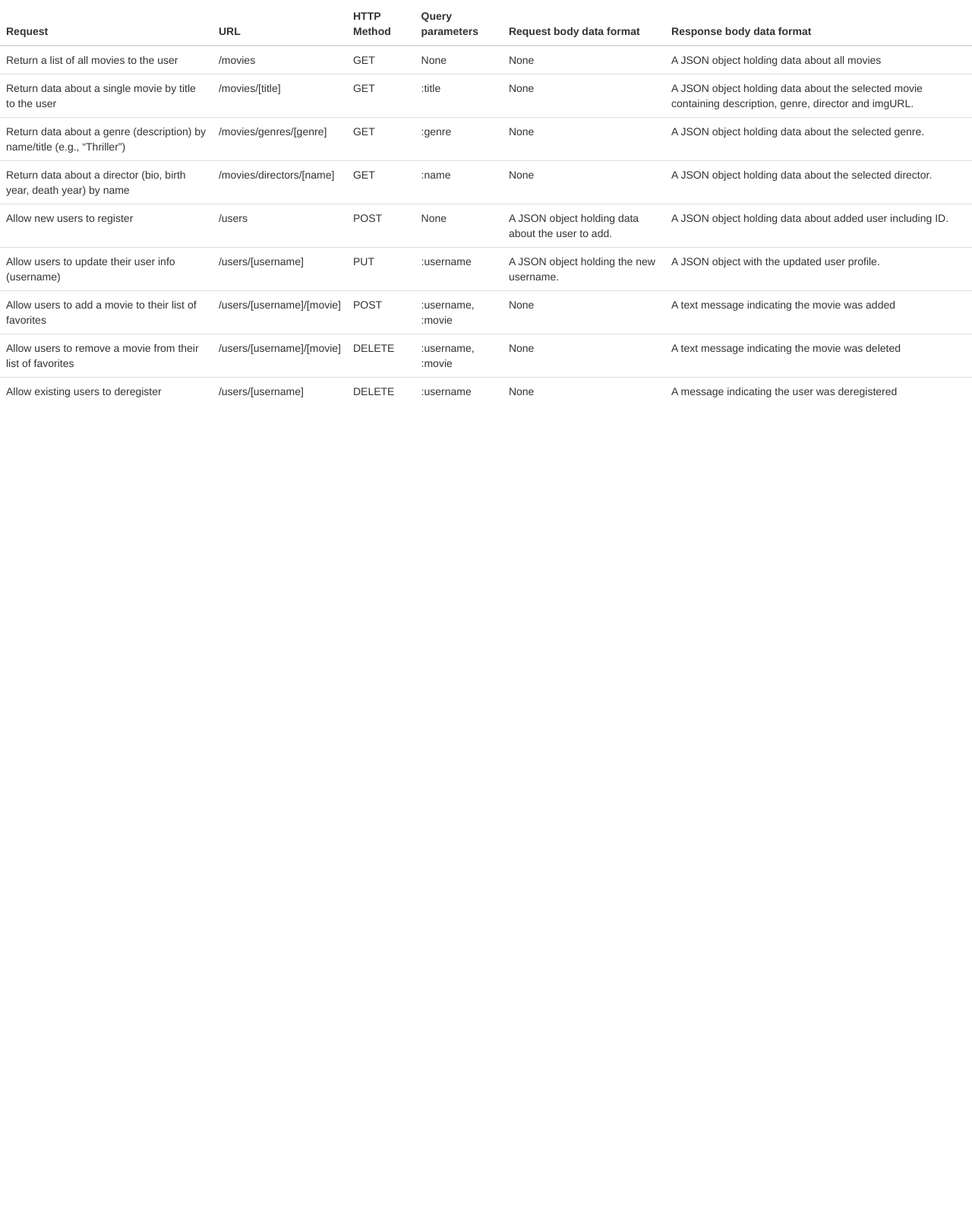
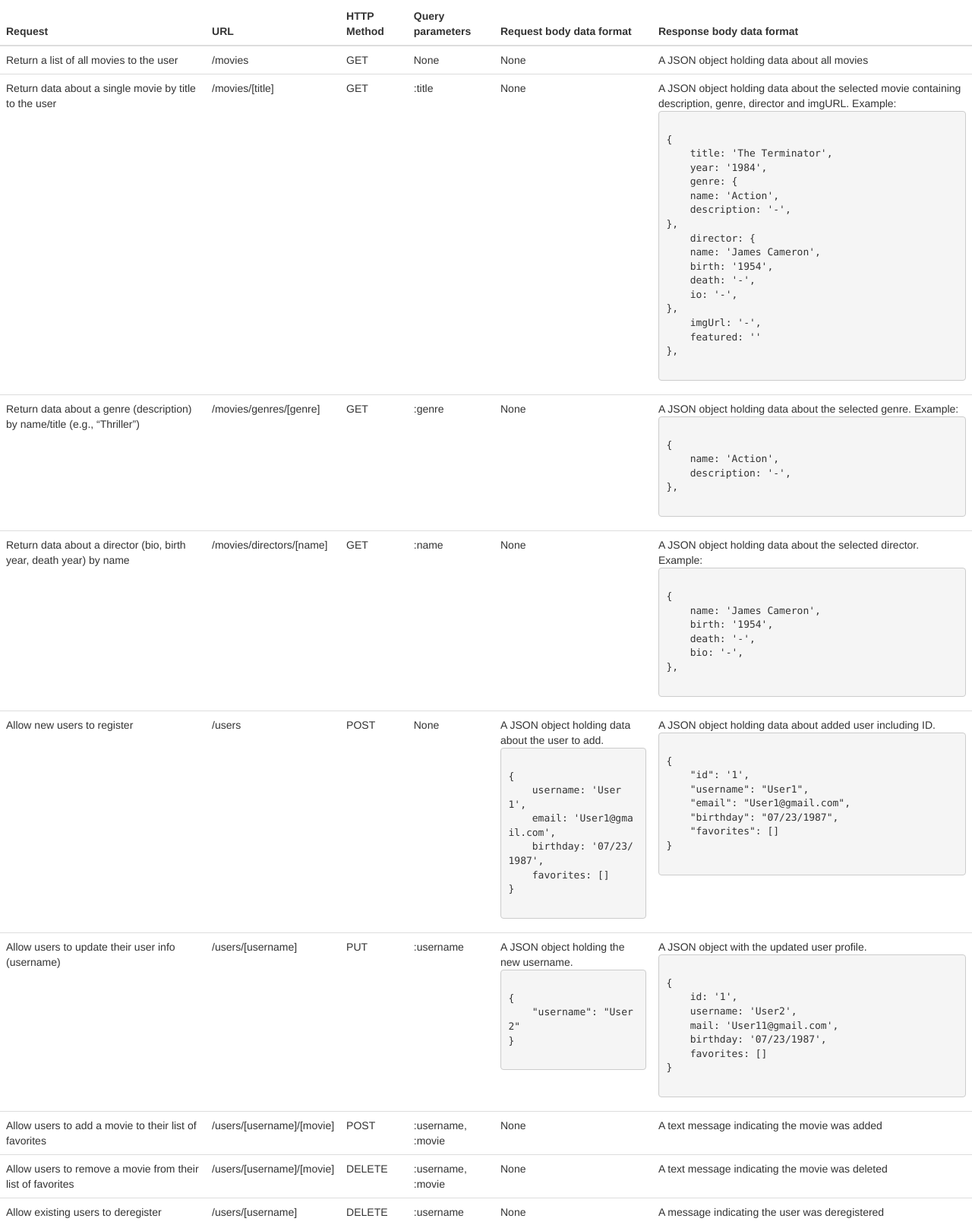
Before and after one commit to martinbd1/movie_api, a website: page public/documentation.html in a window 1280 px wide. Shown: the part 157-1773 px from the top of the page at 76% size. Before the commit the page ends 800 px from the top, so only its background shows below. Drawn offline with nearby package versions, Linux system fonts and the light colour scheme.

Commit message:
Update documentation.html

```diff
--- a/public/documentation.html
+++ b/public/documentation.html
@@ -43,7 +43,27 @@
                 <td>GET</td>
                 <td>:title</td>
                 <td>None</td>
-                <td>A JSON object holding data about the selected movie containing description, genre, director and imgURL.</td>
+                <td>A JSON object holding data about the selected movie containing description, genre, director and
+                    imgURL. Example:
+                    <pre><code>
+{
+    title: 'The Terminator',
+    year: '1984',
+    genre: {
+    name: 'Action',
+    description: '-',
+},
+    director: {
+    name: 'James Cameron',
+    birth: '1954',
+    death: '-',
+    io: '-',
+},
+    imgUrl: '-',
+    featured: ''
+},
+                    </code></pre>
+                </td>
             </tr>
             <tr>
                 <td>Return data about a genre (description) by name/title (e.g., “Thriller”)</td>
@@ -51,7 +71,14 @@
                 <td>GET</td>
                 <td>:genre</td>
                 <td>None</td>
-                <td>A JSON object holding data about the selected genre.</td>
+                <td>A JSON object holding data about the selected genre. Example:
+                    <pre><code>
+{
+    name: 'Action',
+    description: '-',
+},
+                    </code></pre>
+                </td>
             </tr>
             <tr>
                 <td>Return data about a director (bio, birth year, death year) by name</td>
@@ -59,23 +86,67 @@
                 <td>GET</td>
                 <td>:name</td>
                 <td>None</td>
-                <td>A JSON object holding data about the selected director. </td>
+                <td>A JSON object holding data about the selected director. Example:
+                    <pre><code>
+{
+    name: 'James Cameron',
+    birth: '1954',
+    death: '-',
+    bio: '-',
+},
+                    </code></pre>
+                </td>
             </tr>
             <tr>
                 <td>Allow new users to register</td>
                 <td>/users</td>
                 <td>POST</td>
                 <td>None</td>
-                <td>A JSON object holding data about the user to add.</td>
-                <td>A JSON object holding data about added user including ID.</td>
+                <td>A JSON object holding data about the user to add.
+                    <pre><code>
+{
+    username: 'User1',
+    email: 'User1@gmail.com',
+    birthday: '07/23/1987',
+    favorites: []
+}
+                    </code></pre>
+                </td>
+                <td>A JSON object holding data about added user including ID.
+                    <pre><code>
+{
+    "id": '1',
+    "username": "User1",
+    "email": "User1@gmail.com",
+    "birthday": "07/23/1987",
+    "favorites": []
+}
+                    </code></pre>
+                </td>
             </tr>
             <tr>
                 <td>Allow users to update their user info (username)</td>
                 <td>/users/[username]</td>
                 <td>PUT</td>
                 <td>:username</td>
-                <td>A JSON object holding the new username.</td>
-                <td>A JSON object with the updated user profile.</td>
+                <td>A JSON object holding the new username.
+                    <pre><code>
+{
+    "username": "User2"
+}
+                    </code></pre>
+                </td>
+                <td>A JSON object with the updated user profile.
+                    <pre><code>
+{
+    id: '1',
+    username: 'User2',
+    mail: 'User11@gmail.com',
+    birthday: '07/23/1987',
+    favorites: []
+}
+                    </code></pre>
+                </td>
             </tr>
             <tr>
                 <td>Allow users to add a movie to their list of favorites</td>
```
